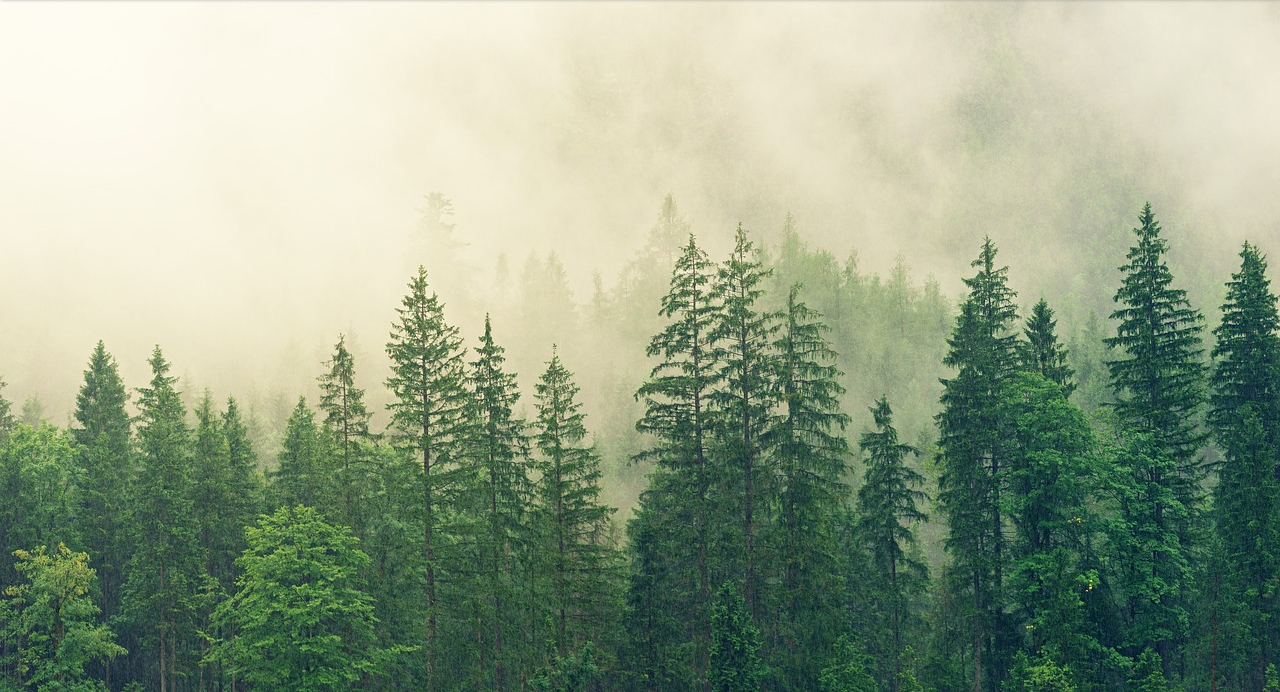
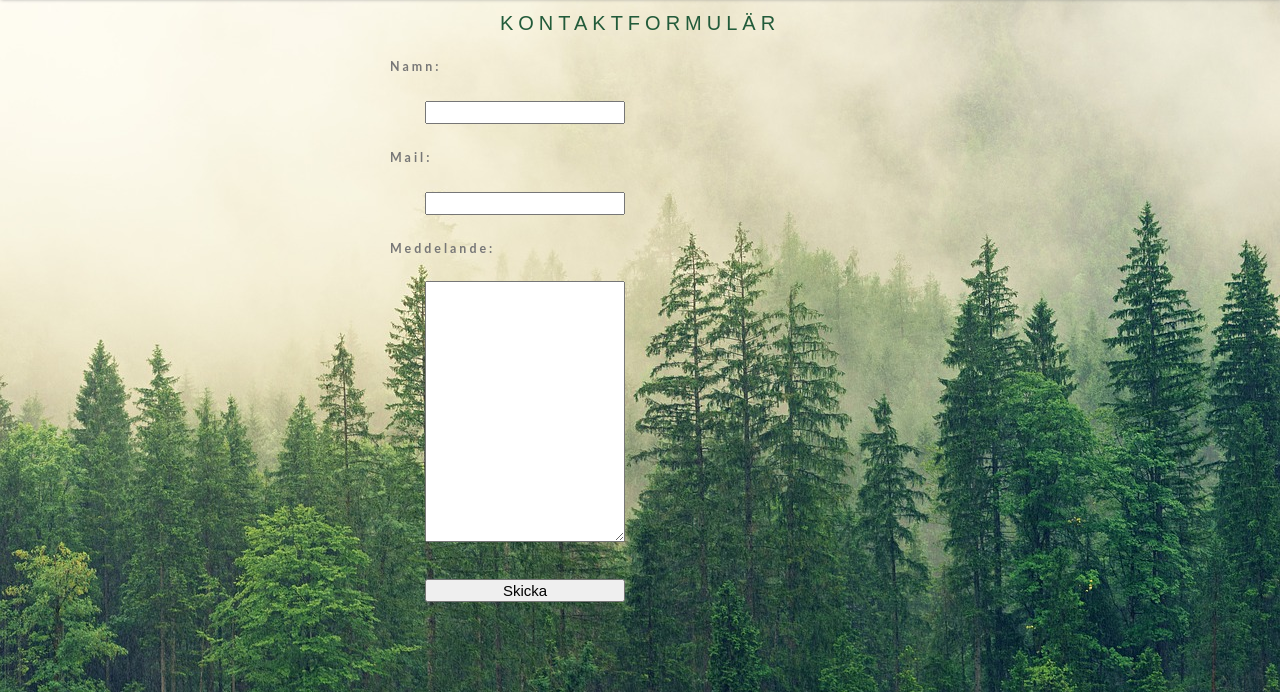
Before and after one commit to OliviaImner/OliviaImner.github.io, a plain HTML site: page contact.html in a window 1280 px wide. Shown: the part 123-815 px from the top of the page. Drawn offline with nearby package versions, Linux system fonts and the light colour scheme.

Commit message:
added js file, fixed contact html

```diff
--- a/contact.html
+++ b/contact.html
@@ -5,8 +5,7 @@
         <meta charset= "UTF-8">
 	       <title> Kontakt </title>
             <link rel="stylesheet" href="styles_home.css">
-                <script src="http://code.jquery.com/jquery-1.6.3.min.js"></script>
-                <script src="main.js"></script>
+
     </head>
     <body>
         <div class ="header">
@@ -19,5 +18,23 @@
                 </ul>
             </div>
         </div>
+
+    <!--Formuläret som använder tre olika input typer samt en skicka knapp. -->
+    <div class="container">
+	<h1 id="contact">Kontaktformulär</h1>
+	<form>
+		<h5>Namn:</h5>
+		<input type="text" required>
+		<h5>Mail:</h5>
+		<input type="mail" required>
+		<h5>Meddelande:</h5>
+		<textarea rows="15" cols="18"></textarea>
+		<br>
+		<br>
+		<input id="sub" type="submit" value="Skicka" onclick="send()">
+	</form>
+    </div>
+        <script src="send.js"></script>
+        <script src="http://code.jquery.com/jquery-1.6.3.min.js"></script>
     </body>
 </html>
--- /dev/null
+++ b/send.js
@@ -0,0 +1 @@
+send
--- a/styles_home.css
+++ b/styles_home.css
@@ -19,6 +19,7 @@ p{
     color: #225b3a;
     padding: 47px;
 }
+/*Rubriker*/
 h1{
     letter-spacing: 5px;
     text-transform: uppercase;
@@ -55,10 +56,13 @@ form{
 	box-sizing: border-box;
 }
 /*huvuddel*/
-.header{
+.header {
     width: 100%;
+}
+#head_id{
     height: 800px;
 }
+
 /*menu*/
 .nav .menu-bar{
     width: 100%;
@@ -351,5 +355,11 @@ img {
     position: relative;
     margin-right: auto;
     margin-left: auto;
+}
+/*Kontaktformulär*/
+#contact{
 
+	text-align: center;
+	font-family: 'patua_oneregular', arial, sans-serif;
+	font-size: 20px;
 }
```
Also changed, not shown: home.html (+1 -1 lines).
